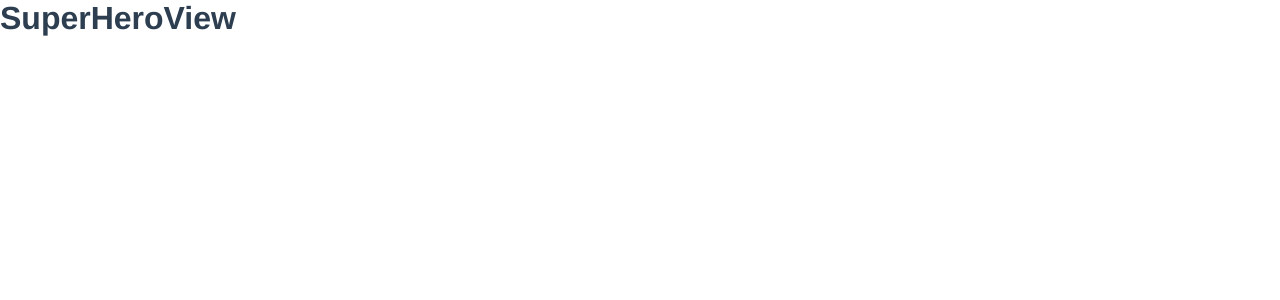
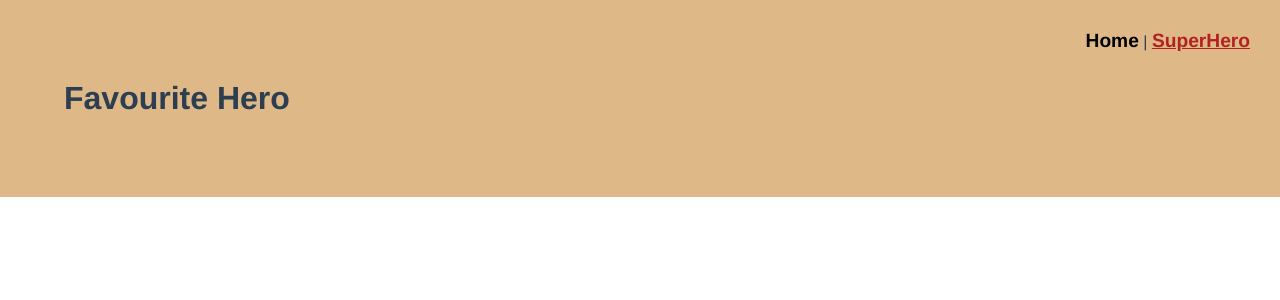
Before and after one commit to jcrisp88/superheroes_vue_test, a Vue app: page /superhero in a window 1280 px wide. Shown: the top 300 px of the page. Built offline with nearby package versions, Linux system fonts and the light colour scheme.

Commit message:
Added favourites heros view

```diff
--- a/src/App.vue
+++ b/src/App.vue
@@ -1,5 +1,11 @@
 <template>
+<div class="page">
+  <nav>
+    <router-link :to="{ name: 'home', }">Home</router-link> |
+    <router-link :to="{ name: 'superhero', }">SuperHero</router-link>
+  </nav>
   <router-view/>
+</div>
 </template>
 
 <style lang="scss">
@@ -28,16 +34,31 @@ time, mark, audio, video {
   color: #2c3e50;
 }
 
-nav {
-  padding: 30px;
+.page{
+  margin-bottom: 5vh;
+}
+
+.container {
+  display: flex;
+  flex-wrap: wrap;
+  margin: auto;
+  padding: 0 5vw;
+}
+
+nav{
+  position: absolute;
+  right: 0;
+  margin:30px;
 
   a {
-    font-weight: bold;
-    color: #2c3e50;
-
-    &.router-link-exact-active {
-      color: #42b983;
-    }
+    font-size: 1.2em;
+    font-weight: 700;
+    color: #000;
+    text-decoration: none;
+  }
+  .router-link-active{
+    color: firebrick;
+    text-decoration: underline;
   }
 }
 </style>
--- a/src/components/heroCard.vue
+++ b/src/components/heroCard.vue
@@ -82,9 +82,6 @@ export default defineComponent({
   border-radius: 10px;
   position: relative;
 
-  h2{
-  }
-
   dl {
     display: flex;
     flex-wrap: wrap;
--- a/src/views/HomeView.vue
+++ b/src/views/HomeView.vue
@@ -47,7 +47,7 @@ import { defineComponent } from 'vue';
 import { storeToRefs } from 'pinia';
 import { useHeroStore } from '../stores/heroStore';
 
-import HeroCard from '../components/heroCard.vue'; // @ is an alias to /src
+import HeroCard from '../components/heroCard.vue';
 
 function partialMatch(arr: [], text: string) {
   return arr.filter((str: any) => str
@@ -119,10 +119,6 @@ export default defineComponent({
 </script>
 
 <style lang="scss">
-.home{
-  margin-bottom: 5vh;
-}
-
 .page-banner {
   background: burlywood;
   padding: 10vh 5vw;
@@ -211,13 +207,6 @@ export default defineComponent({
   }
 }
 
-.container {
-  display: flex;
-  flex-wrap: wrap;
-  margin: auto;
-  padding: 0 5vw;
-}
-
 // Small devices (landscape phones, 576px and up)
 @media (min-width: 576px) {
   .container {
--- a/src/views/SuperHeroView.vue
+++ b/src/views/SuperHeroView.vue
@@ -1,5 +1,50 @@
 <template>
   <div>
-    <h1>SuperHeroView</h1>
+    <h1 class="page-banner">Favourite Hero</h1>
+    <div class="container">
+      <HeroCard v-for="(item, index) in favourites" :key="index"
+        :id="item.id"
+        :name="item.name"
+        :biography="item.biography"
+        :image="item.image.url"
+        :heroObject="item"/>
+    </div>
   </div>
 </template>
+
+<script lang="ts">
+import { defineComponent } from 'vue';
+import { storeToRefs } from 'pinia';
+import { useHeroStore } from '../stores/heroStore';
+
+import HeroCard from '../components/heroCard.vue';
+
+export default defineComponent({
+  name: 'FavouritesView',
+  setup() {
+    const store = useHeroStore();
+    const { favourites } = storeToRefs(store);
+
+    return {
+      favourites,
+    };
+  },
+  components: {
+    HeroCard,
+  },
+  data() {
+    return {
+    };
+  },
+  methods: {
+  },
+});
+</script>
+
+<style lang="scss">
+.page-banner {
+  background: burlywood;
+  padding: 10vh 5vw;
+}
+
+</style>
```
